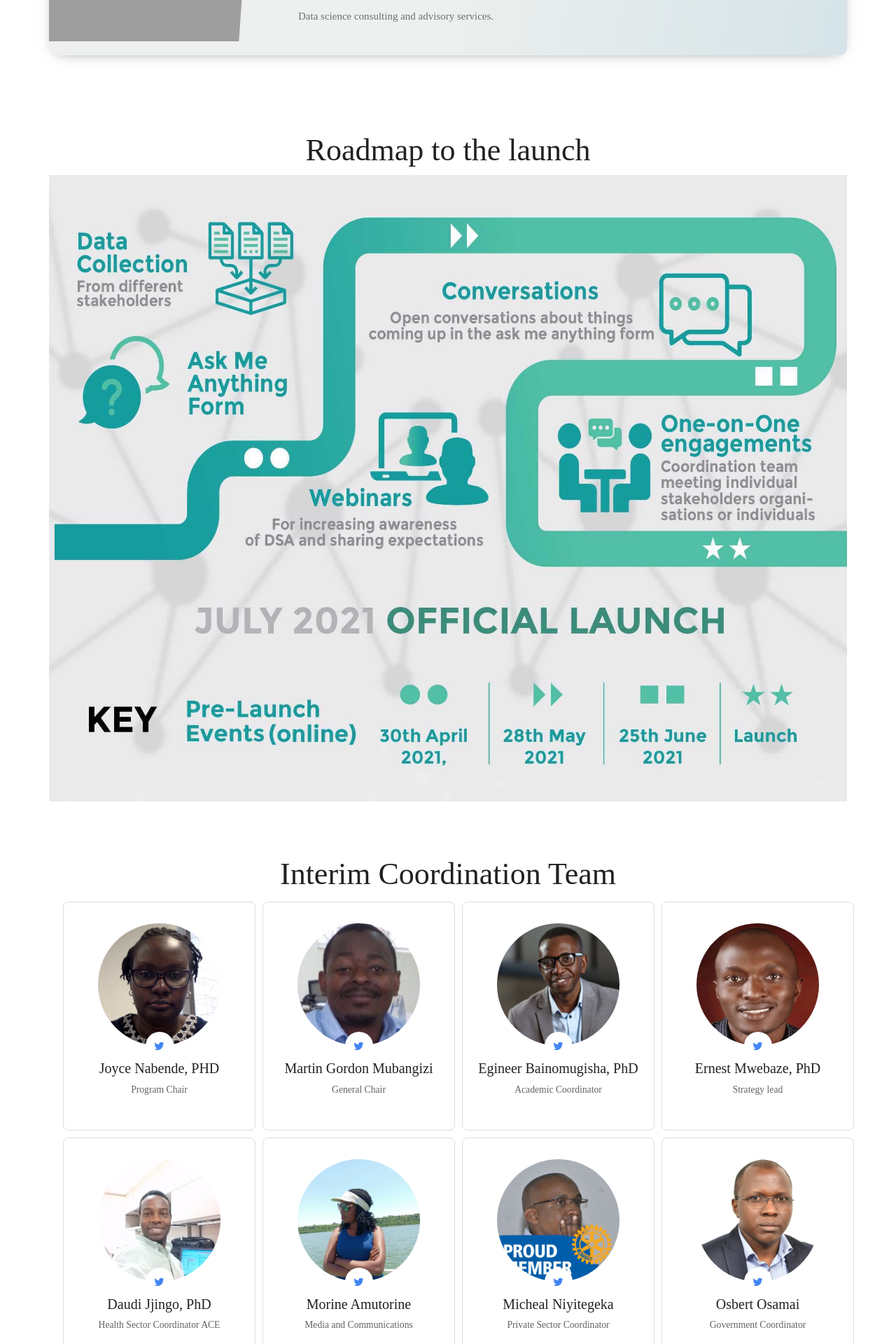
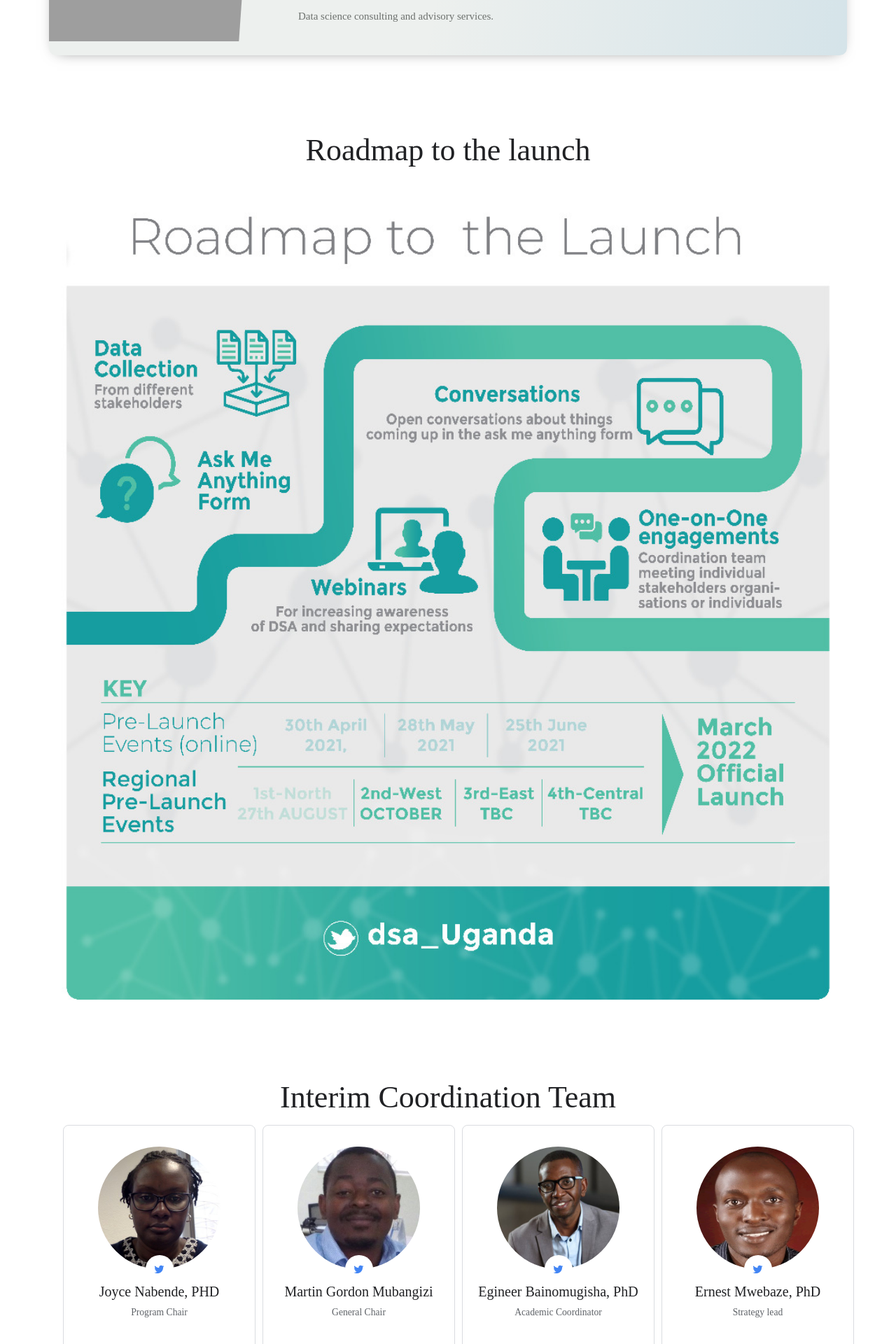
Before and after one commit to datsciafrica/dsaUganda, a Jekyll site: the page built from index.md, in a window 1280 px wide. Shown: the part 1715-3635 px from the top of the page at 70% size. Built offline with Jekyll 4.4.1, drawn with Linux system fonts in a browser that asks for light colours; some web fonts are replaced; grey boxes are pictures that could not be loaded.

Commit message:
Updated the road map

```diff
--- a/_layouts/main.html
+++ b/_layouts/main.html
@@ -199,7 +199,7 @@ layout: default
     <div class="container">
         <h1 class="section-header little-margin-bottom general-widget-title general-h1">Roadmap to the launch</h1>
         <div class="general-body">
-            <img class="img img-responsive" src="{{site.baseurl}}/assets/img/dsau_roadmap.jpg" height="400px" alt="" >
+            <img class="img img-responsive" src="{{site.baseurl}}/assets/img/dsau_roadmap_n.jpg"  alt="" >
         </div>
     </div>
 
```
Also changed, not shown: assets/img/dsau_roadmap_n.jpg (added), 1 other file.
